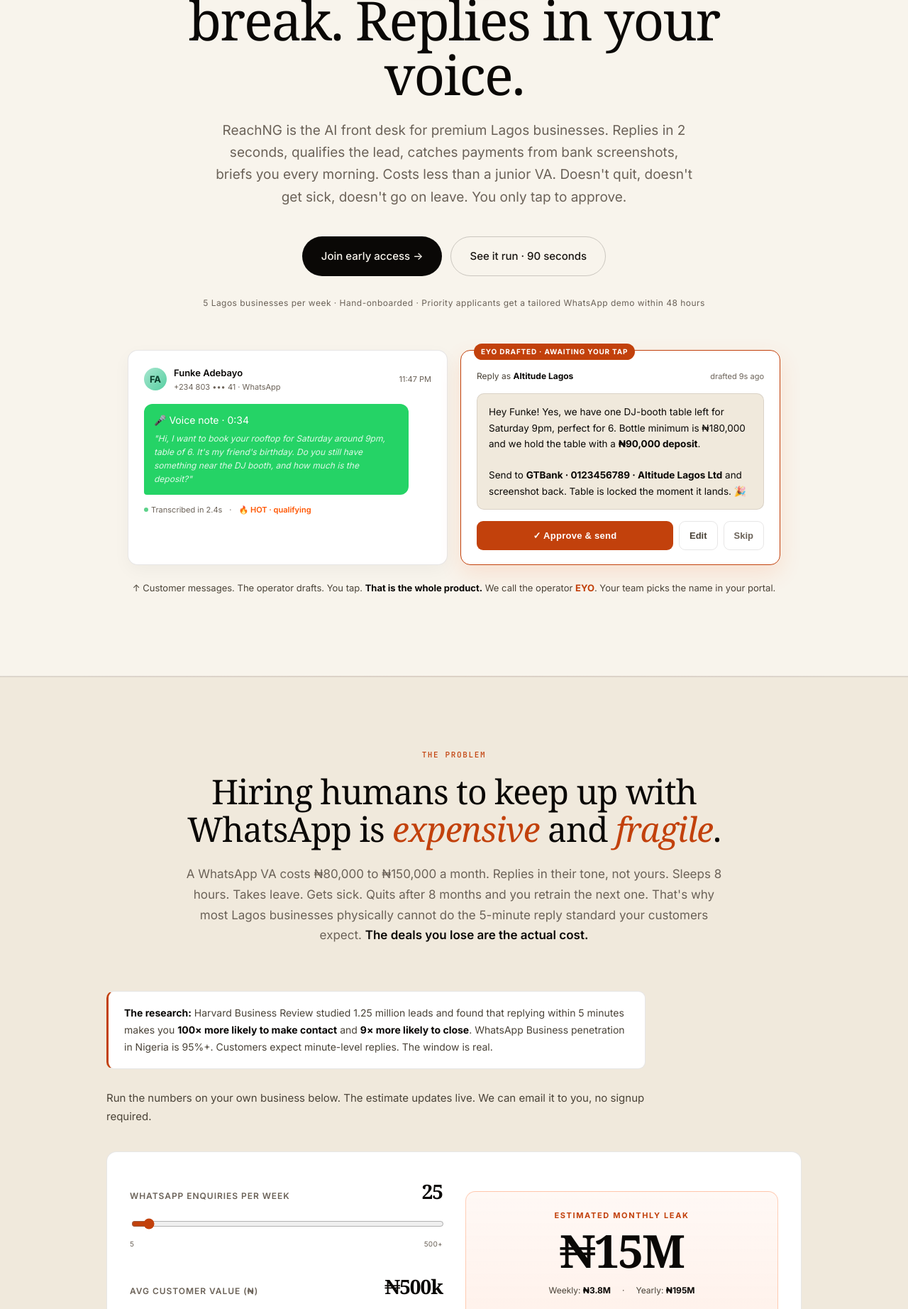
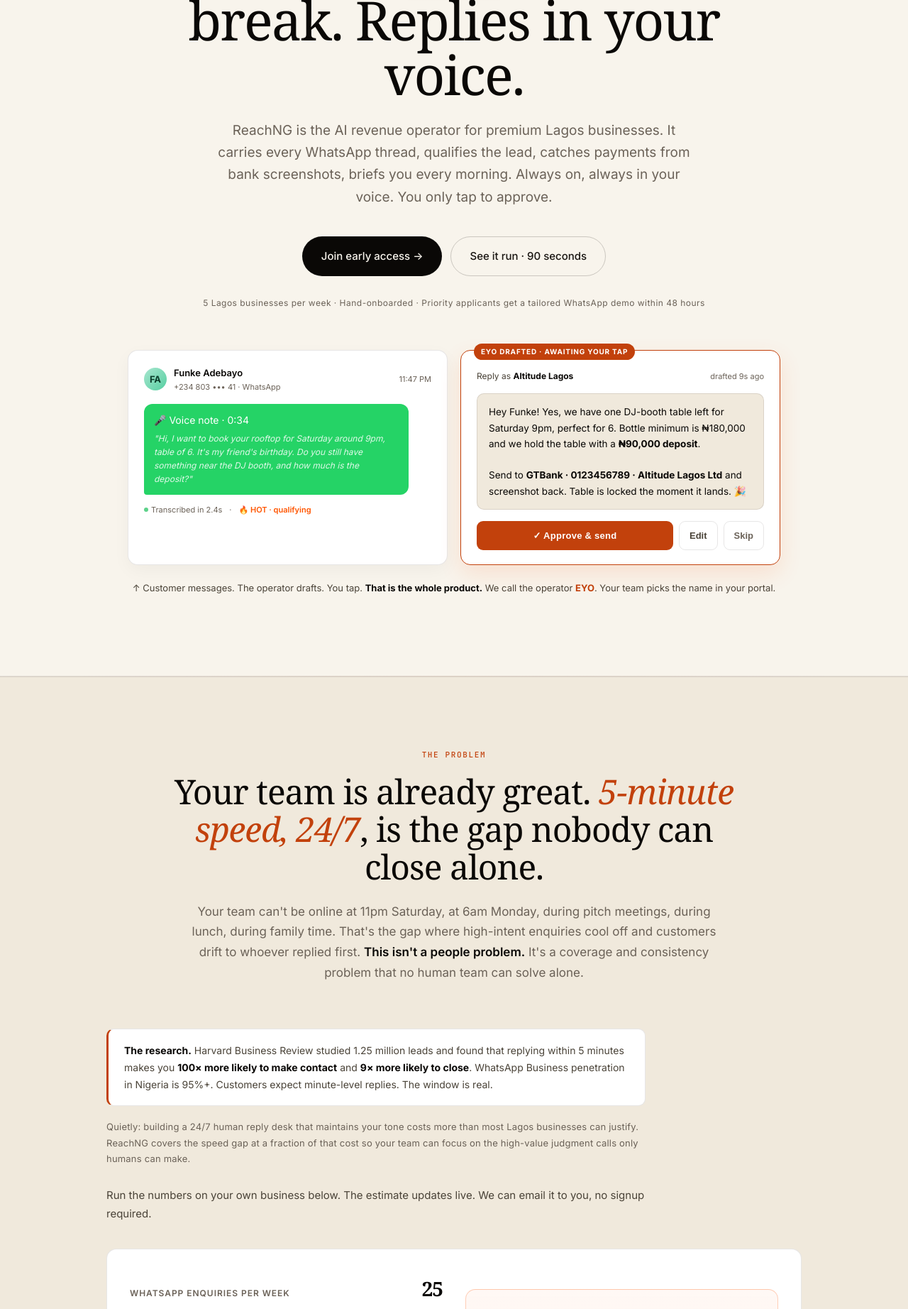
Before and after one commit to YoriJags/ReachNG, a FastAPI app: page / in a window 1280 px wide. Shown: the part 416-2260 px from the top of the page at 71% size. Run offline with FastAPI, Linux system fonts and the light colour scheme; data that the repository does not hold is empty; parts of the project's set-up code (start-up, migrations or seed data) failed here and were passed over; some web fonts are replaced.

Commit message:
copy: gentler Problem framing + senior product framing + softer Solution lead
Three corrections per user review:

1. PROBLEM section was too "AI replaces humans"
   Was: "Hiring humans to keep up with WhatsApp is expensive and fragile.
        A WhatsApp VA costs ₦80k-150k a month, replies in their tone,
        sleeps, takes leave, quits after 8 months..."
   Now: "Your team is already great. 5-minute speed, 24/7, is the gap
        nobody can close alone. Your team can't be online at 11pm Sat,
        6am Mon, during pitch meetings, during family time... This isn't
        a people problem. It's a coverage and consistency problem that
        no human team can solve alone."
   + Small grey note quietly mentions cost (building a 24/7 reply desk
     in-house costs more than most can justify) so the value angle stays
     present without dismissing existing staff.

2. "AI front desk" was too clerical for the ₦150-300k price point
   Hero sub now reads "ReachNG is the AI revenue operator for premium
   Lagos businesses." Operator is the senior term, "revenue" makes the
   ₦ stakes explicit. Receptionist framing wouldn't justify the spend;
   revenue operator does.

3. Solution headline led with "while you sleep" which framed EYO as
   night-shift only
   Was: "Three things ReachNG does while you sleep."
   Now: "Three jobs ReachNG carries, so your team handles the judgment."
   Sub-copy still mentions sleep but as one beat among many ("across
   lunch, pitch meetings, weekends, and yes, while you sleep"). Now
   positions as team-augmentation across every gap, not just overnight.

Cumulative effect: page reads as "EYO works with your team to cover
the speed gap" instead of "EYO replaces your team." Same value, much
better positioning for an owner who employs humans.

Co-Authored-By: claude-flow <ruv@ruv.net>

```diff
--- a/templates/marketing/landing.html
+++ b/templates/marketing/landing.html
@@ -11,7 +11,7 @@
 <section class="hero">
   <div class="eyebrow">AI WhatsApp operator for premium Lagos businesses</div>
   <h1>One WhatsApp operator. <em>Never sleeps.</em> Never takes a break. Replies in your voice.</h1>
-  <p class="sub">ReachNG is the AI front desk for premium Lagos businesses. Replies in 2 seconds, qualifies the lead, catches payments from bank screenshots, briefs you every morning. Costs less than a junior VA. Doesn't quit, doesn't get sick, doesn't go on leave. You only tap to approve.</p>
+  <p class="sub">ReachNG is the AI revenue operator for premium Lagos businesses. It carries every WhatsApp thread, qualifies the lead, catches payments from bank screenshots, briefs you every morning. Always on, always in your voice. You only tap to approve.</p>
   <div class="hero-ctas">
     <a href="/waitlist" class="btn btn-primary">Join early access →</a>
     <a href="/portal/demo" class="btn btn-ghost" target="_blank">See it run · 90 seconds</a>
@@ -101,12 +101,16 @@
 <section style="background: var(--bg-2); border-top: 1px solid var(--border); border-bottom: 1px solid var(--border);">
   <div class="inner" style="max-width: 980px;">
     <div class="section-label" style="color: var(--orange);">The problem</div>
-    <h2 class="section-h2">Hiring humans to keep up with WhatsApp is <em>expensive</em> and <em>fragile</em>.</h2>
-    <p class="section-sub" style="max-width: 760px;">A WhatsApp VA costs ₦80,000 to ₦150,000 a month. Replies in their tone, not yours. Sleeps 8 hours. Takes leave. Gets sick. Quits after 8 months and you retrain the next one. That's why most Lagos businesses physically cannot do the 5-minute reply standard your customers expect. <strong style="color:var(--text-strong)">The deals you lose are the actual cost.</strong></p>
+    <h2 class="section-h2">Your team is already great. <em>5-minute speed, 24/7</em>, is the gap nobody can close alone.</h2>
+    <p class="section-sub" style="max-width: 760px;">Your team can't be online at 11pm Saturday, at 6am Monday, during pitch meetings, during lunch, during family time. That's the gap where high-intent enquiries cool off and customers drift to whoever replied first. <strong style="color:var(--text-strong)">This isn't a people problem.</strong> It's a coverage and consistency problem that no human team can solve alone.</p>
 
     <div style="margin-top: 22px; padding: 18px 22px; background: var(--surface); border: 1px solid var(--border); border-left: 3px solid var(--orange); border-radius: 10px; max-width: 760px; font-size: 14px; line-height: 1.7; color: var(--muted-strong);">
-      <strong style="color:var(--text-strong);">The research:</strong> Harvard Business Review studied 1.25 million leads and found that replying within 5 minutes makes you <strong style="color:var(--text-strong);">100× more likely to make contact</strong> and <strong style="color:var(--text-strong);">9× more likely to close</strong>. WhatsApp Business penetration in Nigeria is 95%+. Customers expect minute-level replies. The window is real.
+      <strong style="color:var(--text-strong);">The research.</strong> Harvard Business Review studied 1.25 million leads and found that replying within 5 minutes makes you <strong style="color:var(--text-strong);">100× more likely to make contact</strong> and <strong style="color:var(--text-strong);">9× more likely to close</strong>. WhatsApp Business penetration in Nigeria is 95%+. Customers expect minute-level replies. The window is real.
     </div>
+
+    <p style="margin-top: 18px; font-size: 13px; color: var(--muted); line-height: 1.7; max-width: 760px; letter-spacing: 0.2px;">
+      Quietly: building a 24/7 human reply desk that maintains your tone costs more than most Lagos businesses can justify. ReachNG covers the speed gap at a fraction of that cost so your team can focus on the high-value judgment calls only humans can make.
+    </p>
 
     <p style="margin-top: 28px; font-size: 15px; color: var(--muted-strong); line-height: 1.75; max-width: 760px;">
       Run the numbers on your own business below. The estimate updates live. We can email it to you, no signup required.
@@ -241,8 +245,8 @@
 <section style="border-bottom: 1px solid var(--border);">
   <div class="inner" style="max-width: 1040px;">
     <div class="section-label" style="color: var(--orange);">The solution</div>
-    <h2 class="section-h2">Three things ReachNG does <em>while you sleep</em>.</h2>
-    <p class="section-sub" style="max-width: 720px;">One operator, three jobs that compound. Every output routes through your tap before anything sends. Nothing leaves without you.</p>
+    <h2 class="section-h2">Three jobs ReachNG carries, so your team handles the <em>judgment</em>.</h2>
+    <p class="section-sub" style="max-width: 720px;">One operator, three jobs that compound: replying first in your voice, catching money from bank screenshots, briefing you every morning. Across lunch, pitch meetings, weekends, and yes, while you sleep. Every output routes through your tap before anything sends. Nothing leaves without you.</p>
 
     <!-- ────────────────────────────────────────────────────────────────────
          Scene 1 of 3 · Tone Before/After (kills "will this embarrass my brand?")
```
